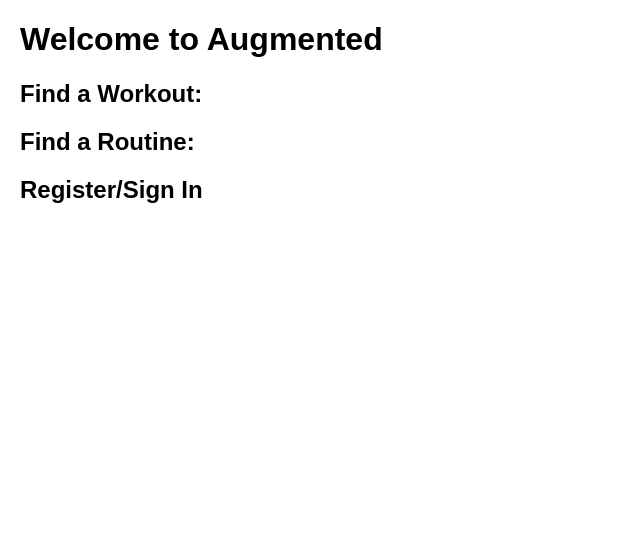
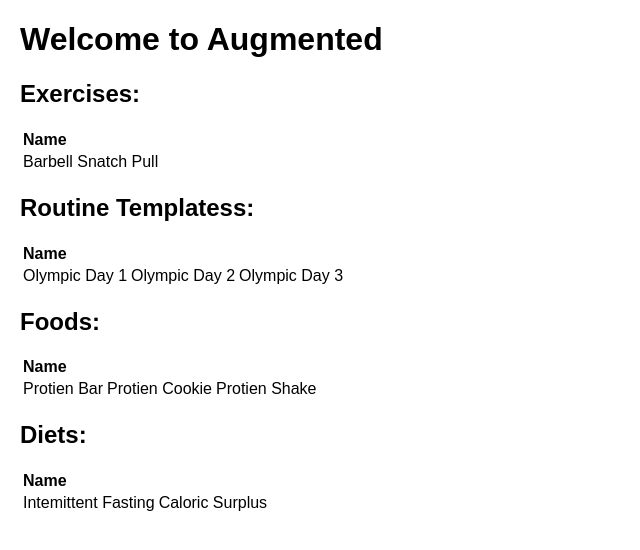
Before and after one commit to cameronDz/augmented-ui, a React (Create React App) app: page / in a window 1280 px wide. Shown: the top 550 px of the page, without its empty margins (0-640 px from the left). Built offline with nearby package versions, Linux system fonts and the light colour scheme.

Commit message:
Added tables to page.

```diff
--- a/src/Welcome.js
+++ b/src/Welcome.js
@@ -8,13 +8,53 @@
 			<div className="Welcome">
 				<h1>Welcome to Augmented</h1>
 				<div>
-		<h2>Find a Workout:</h2>
+					<h2>Exercises:</h2>
+					<table>
+						<thead>
+							<th>Name</th>
+						</thead>
+						<tbody>
+							<td>Barbell Snatch Pull</td>
+						</tbody>
+					</table>
 				</div>
 				<div>
-		<h2>Find a Routine:</h2>
+					<h2>Routine Templatess:</h2>
+					<table>
+						<thead>
+							<th>Name</th>
+						</thead>
+						<tbody>
+							<td>Olympic Day 1</td>
+							<td>Olympic Day 2</td>
+							<td>Olympic Day 3</td>
+						</tbody>
+					</table>
 				</div>
 				<div>
-		<h2>Register/Sign In</h2>
+					<h2>Foods:</h2>
+					<table>
+						<thead>
+							<th>Name</th>
+						</thead>
+						<tbody>
+							<td>Protien Bar</td>
+							<td>Protien Cookie</td>
+							<td>Protien Shake</td>
+						</tbody>
+					</table>
+				</div>
+				<div>
+					<h2>Diets:</h2>
+					<table>
+						<thead>
+							<th>Name</th>
+						</thead>
+						<tbody>
+							<td>Intemittent Fasting</td>
+							<td>Caloric Surplus</td>
+						</tbody>
+					</table>
 				</div>
 		    </div>
 		);
```
Lines whose indentation alone changed are shown as unchanged.
